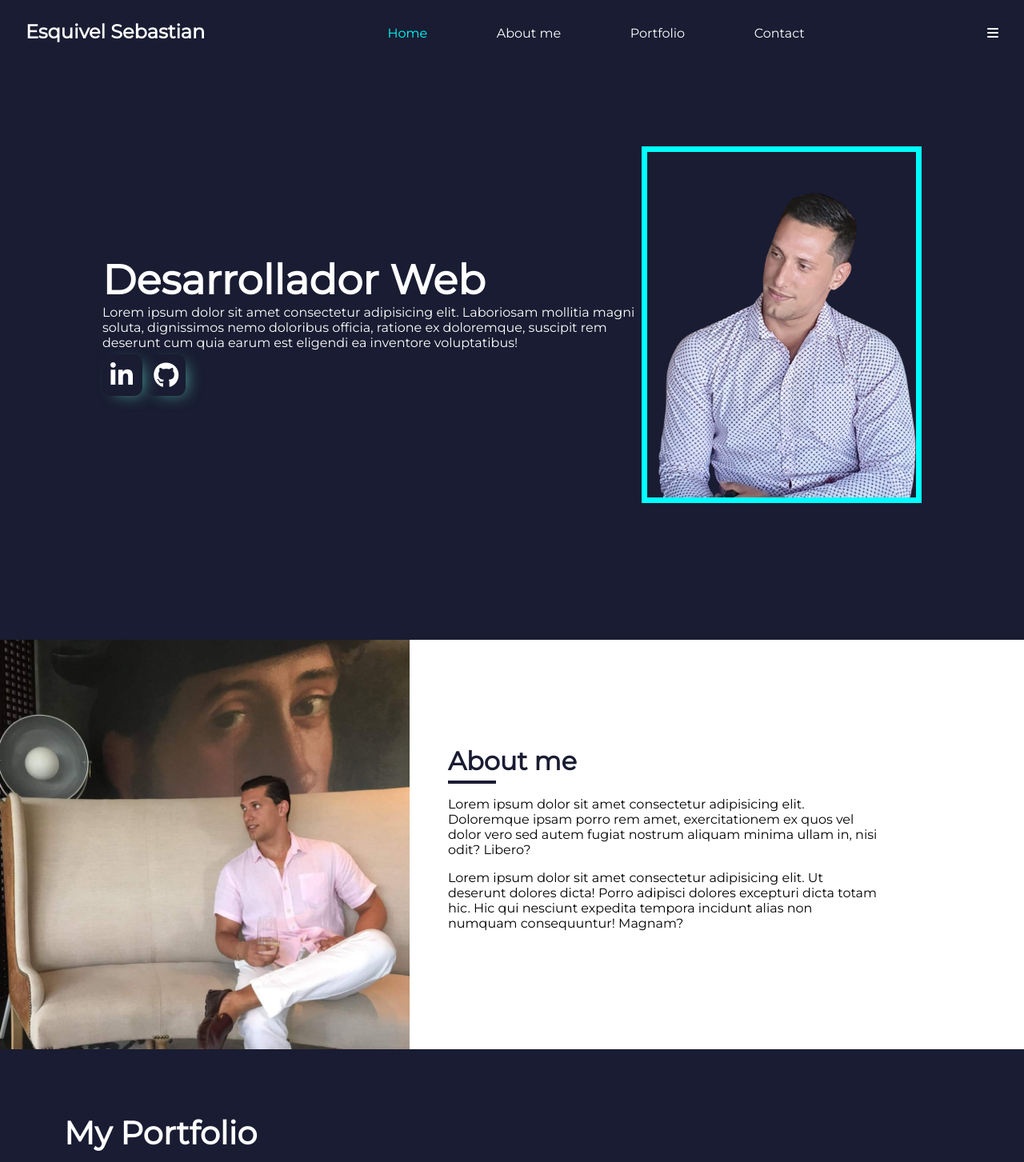
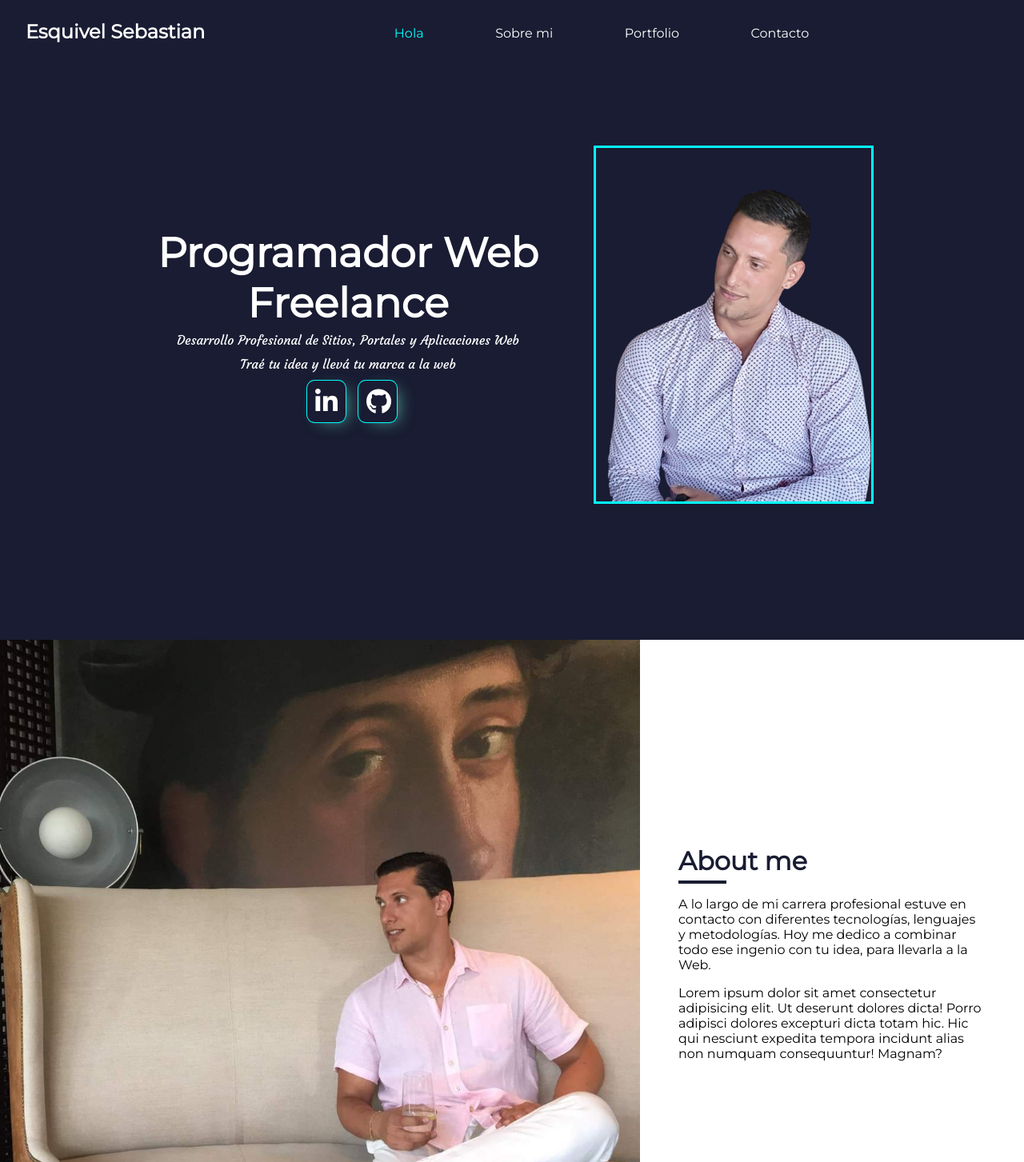
Before and after one commit to EsquivelSebastian/KenakoWeb, a plain HTML site: page index.html in a window 1280 px wide. Shown: the top 1453 px of the page at 80% size. Drawn offline with Linux system fonts and the light colour scheme.

Commit message:
Add files via upload

```diff
--- a/index.html
+++ b/index.html
@@ -17,10 +17,10 @@
           <h2>Esquivel <span>Sebastian</span> </h2>
         </div >
        <ul class="menu" id="menu" >
-        <li><a class="active" href="#">Home</a></li>
-        <li><a href="#">About me</a></li>
-        <li><a href="#">Portfolio</a></li>
-        <li><a href="#">Contact</a></li>
+        <li><a class="active" href="#">Hola</a></li>
+        <li><a href="#about">Sobre mi</a></li>
+        <li><a href="#portfolio">Portfolio</a></li>
+        <li><a href="#contact">Contacto</a></li>
        </ul>
        <div class="toggleMenu"><i class="fa-solid fa-bars" id="menuBars" ></i></div>
       </nav>
@@ -29,8 +29,9 @@
 
       <div class="infoContent">
   <span class="infoContent" >Full Stack - Web Developer</span>
-        <h1>Desarrollador Web</h1>
-        <p>Lorem ipsum dolor sit amet consectetur adipisicing elit. Laboriosam mollitia magni soluta, dignissimos nemo doloribus officia, ratione ex doloremque, suscipit rem deserunt cum quia earum est eligendi ea inventore voluptatibus!</p>
+        <h1>Programador Web Freelance</h1>
+        <p>Desarrollo Profesional de Sitios, Portales y Aplicaciones Web</p>
+        <p>Traé tu idea y llevá tu marca a la web</p>
         <div class="socialnet">
         <a class="icon" href="https://www.linkedin.com/in/esquivelsa/"><i class="fa-brands fa-2x fa-linkedin-in"></i></a>
         <a href=""><i class="fa-brands fa-2x fa-github"></i></a>
@@ -40,18 +41,18 @@
       </main>
   </div>
 
-  <div class="about">
+  <div class="about" id="about" >
 
     <img src="img/FB_IMG_1664156187983.jpg" alt="EsquivelSebastianPhotoPortada">
 
     <div class="aboutInfo">
       <h2>About me</h2>
       <div class="divider"></div>
-      <p>Lorem ipsum dolor sit amet consectetur adipisicing elit. Doloremque ipsam porro rem amet, exercitationem ex quos vel dolor vero sed autem fugiat nostrum aliquam minima ullam in, nisi odit? Libero?</p>
+      <p>A lo largo de mi carrera profesional estuve en contacto con diferentes tecnologías, lenguajes y metodologías. Hoy me dedico a combinar todo ese ingenio con tu idea, para llevarla a la Web.</p>
       <p>Lorem ipsum dolor sit amet consectetur adipisicing elit. Ut deserunt dolores dicta! Porro adipisci dolores excepturi dicta totam hic. Hic qui nesciunt expedita tempora incidunt alias non numquam consequuntur! Magnam?</p>
     </div>
   </div>
-<div class="portfolio">
+<div class="portfolio" id="portfolio" >
   <div class="portfolioHeadings">
     <h2>My Portfolio</h2>
     <div class="divider"></div>
@@ -95,7 +96,7 @@
     </div>
   </div>
 </div>
-<div class="contactSection">
+<div class="contactSection" id="contact" >
   <div class="contactHeadings">
     <h2>Keep in touch!</h2>
     <div class="divider"></div>
--- a/style.css
+++ b/style.css
@@ -1,5 +1,5 @@
 @import url('https://fonts.googleapis.com/css2?family=Montserrat:ital,wght@0,100;0,400;1,100;1,300&display=swap');
-
+@import url('https://fonts.googleapis.com/css2?family=Courgette&display=swap');
 * {
   padding: 0;
   margin: 0;
@@ -62,6 +62,9 @@ padding: 10px 20px;
   display: none;
 }
 
+#menuBars{
+  display: none;
+}
 
 .main {
 
@@ -75,11 +78,22 @@ padding: 10px 20px;
 h1{
   font-size: clamp(4vw, 1.5em, 3em );
 }
+.infoContent{
+text-align: center;
+}
+.infoContent p{
+  padding: 5px 0px 5px;
+  font-family: 'Courgette', cursive;
+}
+
 .infoContent i{
   width: 50px;
   padding: 10px;
+  margin-left:10px ;
   margin-top: 5px;
   color: #fff;
+  border: solid aqua 0.5px;
+
   border-radius: 20%;
   box-shadow: 8px 5px 20px -8px rgba(102, 231, 200, .69)
 }
@@ -92,20 +106,20 @@ h1{
 
 .main img{
   width: 350px;
-  border: solid aqua 7px;
+  border: solid aqua 3px;
   z-index: 1;
+  margin-right: 60px;
 }
 
 .about{
-  display: grid;
-  grid-template-columns: repeat(10, 1fr);
+  display: flex;
   width: 100vw;
+  height: 100vh;
   align-items: center;
 }
 
 .about img{
-  width: 100%;
-  grid-column: 1/5;
+  height: 100vh;
 }
 .aboutInfo{
   grid-column: 5/10;
@@ -180,10 +194,7 @@ h1{
   display: flex;
   align-items: center;
  }
-.contactForm{
 
-
-}
 .form{
   display: flex;
   flex-direction: column;
```
